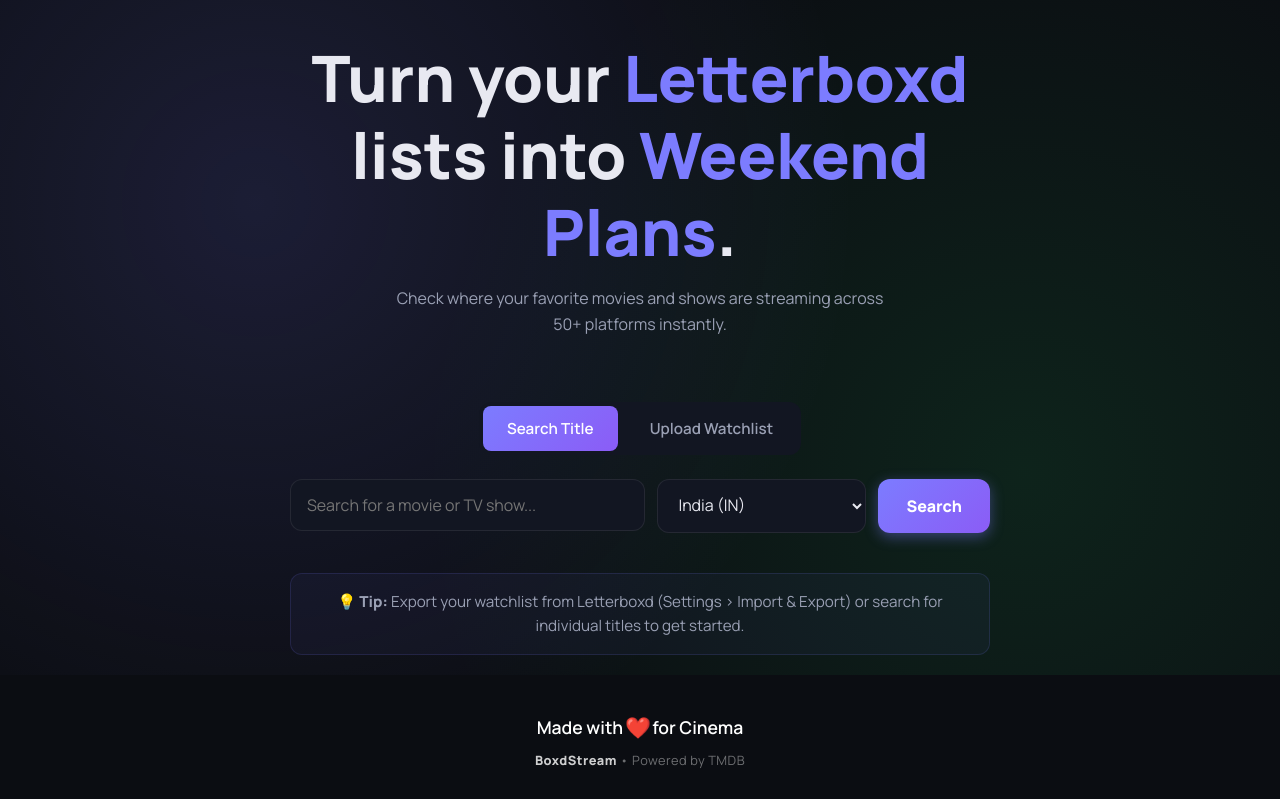
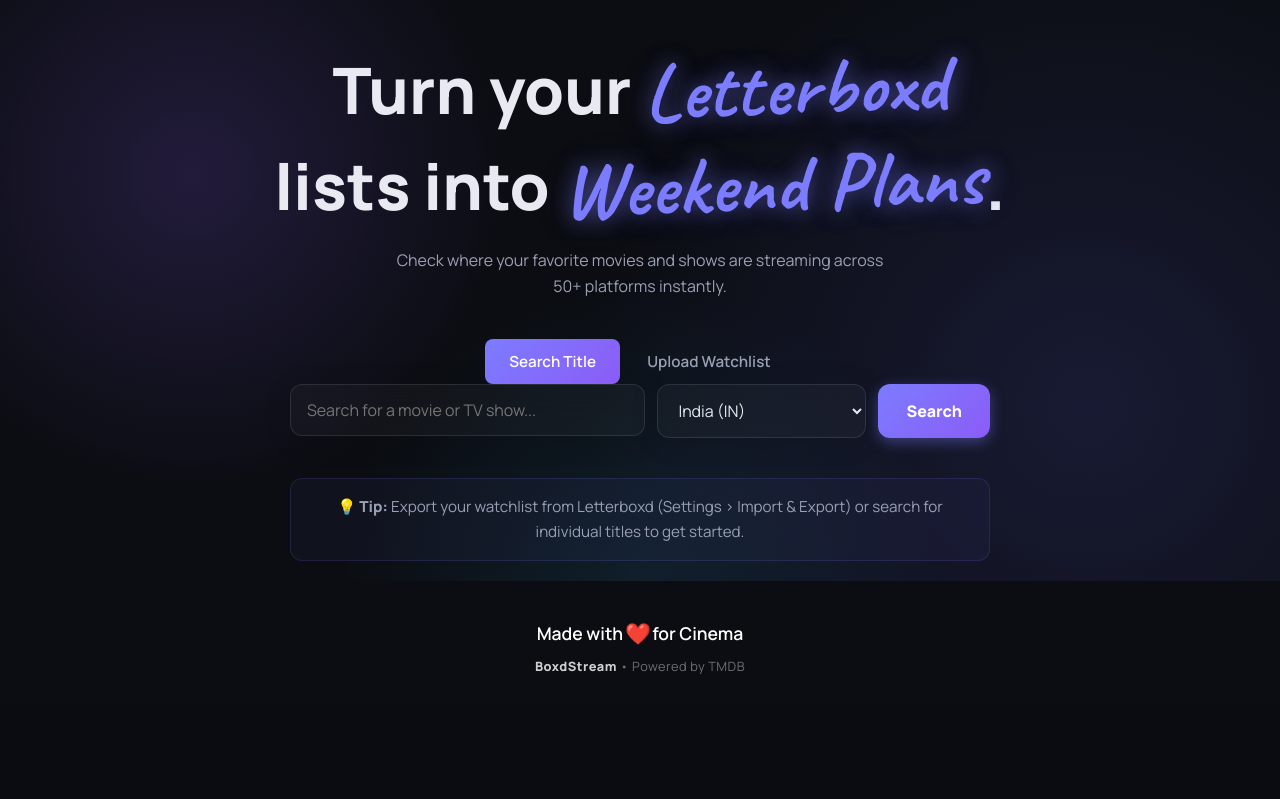
Before and after one commit to abhiramsu7/BoxdStream, a Flask app: page / in a window 1280 px wide. Shown: the part 95-894 px from the top of the page. After the commit the page ends 769 px from the top, so only its background shows below. Run offline with Flask 3, Linux system fonts and the light colour scheme; data that the repository does not hold is empty.

Commit message:
changed the fonts

```diff
--- a/static/style.css
+++ b/static/style.css
@@ -190,10 +190,13 @@ body {
   content: "";
   position: absolute;
   inset: 0;
+  /* NEW: Midnight Mesh Aurora Gradient */
   background:
-    radial-gradient(600px at 20% 30%, rgba(124, 124, 255, .15), transparent),
-    radial-gradient(600px at 80% 70%, rgba(34, 197, 94, .12), transparent);
+    radial-gradient(800px circle at 15% 30%, rgba(139, 92, 246, 0.18), transparent 40%),
+    radial-gradient(1000px circle at 85% 70%, rgba(99, 102, 241, 0.15), transparent 50%),
+    radial-gradient(600px circle at 50% 100%, rgba(56, 189, 248, 0.1), transparent 50%);
   pointer-events: none;
+  z-index: 0;
 }
 
 .hero-bg > * { position: relative; }
@@ -215,18 +218,23 @@ body {
   word-wrap: break-word;
 }
 
-.hero span { color: var(--accent); }
+.hero h1 span {
+    /* NEW: Handwritten font and neon glow */
+    font-family: 'Caveat', cursive;
+    font-size: 1.25em; /* Makes the cursive text pop */
+    font-weight: 700;
+    color: var(--accent);
+    letter-spacing: 1px;
+    text-shadow: 0 0 20px rgba(124, 124, 255, 0.5), 0 0 40px rgba(124, 124, 255, 0.2);
+    display: inline-block;
+    transform: rotate(-2deg); /* Gives it a slight, natural handwritten tilt */
+}
 
-.mode-toggle {
-  display: flex;
-  gap: 8px;
-  margin: 24px 0;
-  padding: 4px;
-  background: var(--surface);
-  border-radius: 12px;
+/* Make sure it stays dark and readable in light mode */
+[data-theme="light"] .hero h1 span {
+    text-shadow: none;
+    color: #4f46e5;
 }
-[data-theme="light"] .mode-toggle { border: 1px solid rgba(0,0,0,0.05); }
-
 .mode-btn {
   background: transparent;
   color: var(--muted);
@@ -280,22 +288,29 @@ body {
 .search-input { flex: 1 !important; min-width: 200px; width: 100%; }
 
 .hero-form input, .hero-form select {
-  background: var(--surface);
+  /* NEW: Frosted Glassmorphism Effect */
+  background: rgba(255, 255, 255, 0.03);
+  backdrop-filter: blur(16px);
+  -webkit-backdrop-filter: blur(16px);
   color: var(--text);
-  border: 1px solid rgba(255, 255, 255, 0.08);
+  border: 1px solid rgba(255, 255, 255, 0.1);
   padding: 14px 16px;
   border-radius: 12px;
   font-size: 1rem;
   transition: all 0.3s;
+  box-shadow: 0 4px 30px rgba(0, 0, 0, 0.1);
 }
+
 [data-theme="light"] .hero-form input,
 [data-theme="light"] .hero-form select {
+    background: rgba(255, 255, 255, 0.7);
     border: 1px solid rgba(0,0,0,0.15);
+    box-shadow: 0 4px 20px rgba(0, 0, 0, 0.05);
 }
 
 .hero-form input:hover, .hero-form select:hover {
-  border-color: rgba(124, 124, 255, 0.3);
-  background: rgba(18, 22, 34, 0.8);
+  border-color: rgba(124, 124, 255, 0.4);
+  background: rgba(255, 255, 255, 0.06);
 }
 [data-theme="light"] .hero-form input:hover,
 [data-theme="light"] .hero-form select:hover {
@@ -305,7 +320,8 @@ body {
 .hero-form input:focus, .hero-form select:focus {
   outline: none;
   border-color: var(--accent);
-  box-shadow: 0 0 0 3px rgba(124, 124, 255, 0.1);
+  background: rgba(255, 255, 255, 0.08);
+  box-shadow: 0 0 0 4px rgba(124, 124, 255, 0.15), 0 4px 30px rgba(0, 0, 0, 0.2);
 }
 
 .hero-form button {
--- a/templates/index.html
+++ b/templates/index.html
@@ -4,7 +4,7 @@
     <meta charset="UTF-8">
     <meta name="viewport" content="width=device-width, initial-scale=1.0">
     <title>BoxdStream - Letterboxd Streaming Finder</title>
-    <link href="https://fonts.googleapis.com/css2?family=Manrope:wght@300;400;600;800&display=swap" rel="stylesheet">
+    <link href="https://fonts.googleapis.com/css2?family=Caveat:wght@600;700&family=Manrope:wght@300;400;600;800&display=swap" rel="stylesheet">
     <link rel="stylesheet" href="{{ url_for('static', filename='style.css') }}">
     <style>
         .heart { display: inline-block; color: #e50914; animation: heartbeat 1.5s infinite ease-in-out; }
```
